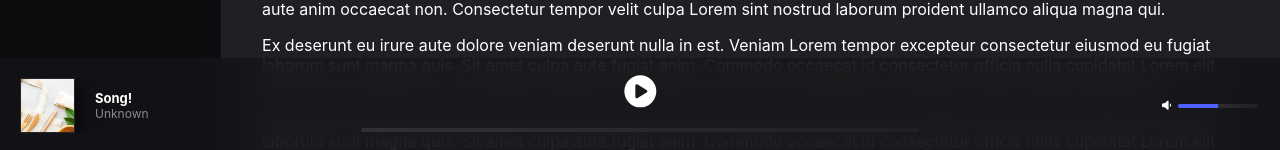
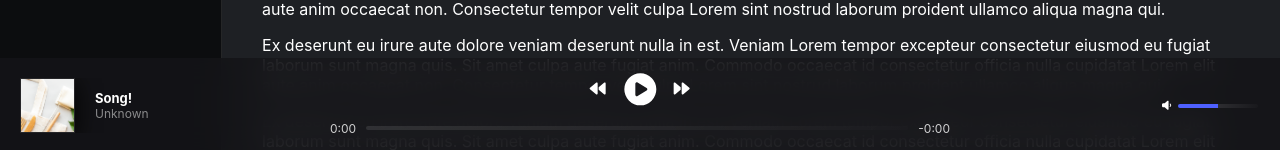
Before and after one commit to nocrusts/jam, a Next.js app: page / in a window 1280 px wide. Shown: the part 647-797 px from the top of the page. Built offline with nearby package versions, Linux system fonts and the light colour scheme.

Commit message:
broken q system

```diff
--- a/components/MusicPlayer.js
+++ b/components/MusicPlayer.js
@@ -6,7 +6,9 @@ import {
     faCirclePause,
     faVolumeLow,
     faVolumeHigh,
-    faVolumeMute
+    faVolumeMute,
+    faForward,
+    faBackward
 } from "@fortawesome/free-solid-svg-icons";
 
 import ReactPlayer from "react-player/youtube";
@@ -24,10 +26,14 @@ const MusicPlayer = () => {
         setPlayed,
         seeking,
         setSeeking,
-        globalPlayerReference
+        globalPlayerReference,
+        nextSong,
+        previousSong
     } = useContext(PlayerContext);
 
     const [volume, setVolume] = useState(0);
+    const [time, setTime] = useState(0);
+    const [duration, setDuration] = useState(0);
 
     const adjustVolume = (percent) => {
         setVolume(preVolume => Math.min(100, Math.max(0, preVolume + percent)));
@@ -67,6 +73,7 @@ const MusicPlayer = () => {
 
     function handleSeekChange(e) {
         setPlayed(parseFloat(e.target.value));
+        setTime(Math.floor(parseFloat(e.target.value) * duration));
     }
 
     function handleSeekMouseUp(e) {
@@ -77,6 +84,13 @@ const MusicPlayer = () => {
     function handleProgress(state) {
         if (!seeking) {
             setPlayed(state.played);
+            setTime(Math.floor(
+                globalPlayerReference.current.getCurrentTime()
+            ));
+
+            setDuration(Math.floor(
+                globalPlayerReference.current.getDuration()
+            ));
         }
     }
 
@@ -87,13 +101,13 @@ const MusicPlayer = () => {
         window.localStorage.setItem("volume", newVolume);
     }
 
-
-
     return (
         <div className={styles.player}>
+            <div className={styles.left}>
+                <div className={styles.thumbnail}>
+                    <img src={currentSong.thumbnail ?? "/stock.png"} alt="album" />
+                </div>
 
-            <div className={styles.left}>
-                <img className={styles.thumbnail} src={currentSong.thumbnail ?? "/stock.png"} alt="album" />
                 <div className={styles.label}>
                     <span className={styles.title}>
                         <a href={currentSong.url} target="_blank" rel="noreferrer" className="link">
@@ -107,8 +121,20 @@ const MusicPlayer = () => {
             </div>
 
             <div className={styles.controls}>
+                <span className="center-row">
                     <button
-                    className={styles.playPause}
+                        className={styles.controlButtons}
+                        onClick={previousSong}
+                        onKeyDown={(e) => e.preventDefault()}
+                    >
+                        <FontAwesomeIcon
+                            icon={faBackward}
+                            size="1x"
+                        />
+                    </button>
+
+                    <button
+                        className={styles.controlButtons}
                         onClick={togglePlay}
                         onKeyDown={(e) => e.preventDefault()}
                     >
@@ -118,7 +144,24 @@ const MusicPlayer = () => {
                         />
                     </button>
 
+                    <button
+                        className={styles.controlButtons}
+                        onClick={nextSong}
+                        onKeyDown={(e) => e.preventDefault()}
+                    >
+                        <FontAwesomeIcon
+                            icon={faForward}
+                            size="1x"
+                        />
+                    </button>
+                </span>
+
+
                 <div className={styles.durationBar}>
+                    <span>{
+                        currentSong.dummy ? "--:--" :
+                            Math.floor(time / 60) + ":" + (time % 60 < 10 ? "0" : "") + time % 60
+                    }</span>
                     <input
                         className={styles.seek}
                         type="range" min={0} max={0.999999} step="any"
@@ -128,12 +171,16 @@ const MusicPlayer = () => {
                         onMouseUp={handleSeekMouseUp}
                         onKeyDown={event => event.preventDefault()}
                         style={{
-                            background: 'linear-gradient(to right, rgb(var(--accent)) 0%, rgb(var(--accent)) ' + played * 100 + '%, rgba(255, 255, 255, 0.1) ' + played * 100 + '%, transparent 140%)'
+                            background: 'linear-gradient(to right, rgb(var(--accent)) 0%, rgb(var(--accent)) ' + played * 100 + '%, rgba(255, 255, 255, 0.1) ' + played * 100 + '%, transparent 110%)'
                         }}
                     />
+                    <span>-{
+                        currentSong.dummy ? "--:--" :
+                            Math.floor((duration - time) / 60) + ":" + ((duration - time) % 60 < 10 ? "0" : "") + (duration - time) % 60
+                    }</span>
                 </div>
 
-            </div>
+            </div >
 
             <div className={styles.right}>
 
@@ -154,7 +201,7 @@ const MusicPlayer = () => {
                     onChange={handleVolumeChange}
                     onKeyDown={event => event.preventDefault()}
                     style={{
-                        background: 'linear-gradient(to right, rgb(var(--accent)) 0%, rgb(var(--accent)) ' + volume + '%, rgba(255, 255, 255, 0.1) ' + volume + '%, transparent 140%)'
+                        background: 'linear-gradient(to right, rgb(var(--accent)) 0%, rgb(var(--accent)) ' + volume + '%, rgba(255, 255, 255, 0.1) ' + volume + '%, transparent 110%)'
                     }}
                 />
 
@@ -164,11 +211,14 @@ const MusicPlayer = () => {
                 <ReactPlayer
                     ref={globalPlayerReference}
                     url={currentSong.url}
+                    width={0}
+                    height={0}
                     playing={playing}
                     controls={false}
                     playsinline={false}
                     pip={false}
                     volume={volume / 100}
+                    onEnded={() => nextSong()}
                     onProgress={handleProgress}
                     config={
                         {
--- a/stores/playerContext.js
+++ b/stores/playerContext.js
@@ -1,18 +1,56 @@
-import { createContext, useState, useRef } from "react";
+import { createContext, useState, useRef, useEffect } from "react";
 import Song from "../objects/Song";
 
 const PlayerContext = createContext();
 
 const PlayerContextProvider = ({ children }) => {
     const [playing, setPlaying] = useState(false);
-    const [currentSong, setCurrentSong] = useState({});
+    const [currentSong, setCurrentSong] = useState(Song.create());
     const [played, setPlayed] = useState(0);
     const [seeking, setSeeking] = useState(false);
+
+    // Queue related states
+    const [queue, setQueue] = useState([]);
+    const [queueIndex, setQueueIndex] = useState(0);
+
     const globalPlayerReference = useRef(null);
+
+    const nextSong = async () => {
+        setQueueIndex(current => Math.min(current + 1, queue.length));
+    }
+
+    const previousSong = async () => {
+        if (globalPlayerReference.current.getCurrentTime() > 3 && !currentSong.dummy) {
+            globalPlayerReference.current.seekTo(0);
+        } else {
+            setQueueIndex(current => Math.max(-1, current - 1));
+        }
+    }
+
+    const addToQueue = async (song) => {
+        if (queue[queue.length - 1]?.url != song.url) {
+            setQueue(current => [...current, song]);
+            if (currentSong.dummy) {
+                setCurrentSong(song);
+                setPlaying(true);
+            }
+        }
+    }
 
     const togglePlaying = () => {
         setPlaying(current => !current)
     }
+
+    useEffect(() => {
+        if (queueIndex >= queue.length || queueIndex < 0) {
+            setCurrentSong(Song.create());
+        }
+
+        else if (queue.length > 0) {
+            setCurrentSong(queue[queueIndex]);
+            console.log("set song to", queue[queueIndex])
+        }
+    }, [queueIndex]);
 
     return (
         <PlayerContext.Provider value={{
@@ -21,7 +59,11 @@ const PlayerContextProvider = ({ children }) => {
             currentSong, setCurrentSong,
             played, setPlayed,
             seeking, setSeeking,
-            globalPlayerReference
+            globalPlayerReference,
+            queue, setQueue,
+            queueIndex, setQueueIndex,
+            nextSong, previousSong,
+            addToQueue
         }}>{children}</PlayerContext.Provider>
     );
 }
--- a/styles/MenuItem.module.css
+++ b/styles/MenuItem.module.css
@@ -1,7 +1,7 @@
 .menuItem {
     display: inline-block;
+    width: 100%;
     padding: 10px;
-    width: 100%;
     text-decoration: none;
     border-radius: 5px;
     font-size: 14px;
--- a/styles/MusicPlayer.module.css
+++ b/styles/MusicPlayer.module.css
@@ -15,8 +15,8 @@
 }
 
 .left {
+    display: flex;
     max-width: 30%;
-    display: flex;
     align-items: center;
     flex: 1;
     overflow: hidden;
@@ -24,6 +24,7 @@
 
 .label {
     display: flex;
+    width: 100%;
     flex-direction: column;
     margin-left: 20px;
 }
@@ -32,43 +33,77 @@
     white-space: nowrap;
     font-size: 13px;
     font-weight: 700;
+    text-overflow: ellipsis;
+    overflow: hidden;
 }
 
 .artist {
+    white-space: nowrap;
     opacity: 0.5;
+    text-overflow: ellipsis;
+    overflow: hidden;
 }
 
 .thumbnail {
+    display: flex;
     width: 55px;
     height: 55px;
+    justify-content: center;
+    align-items: center;
+    flex-shrink: 0;
     border: 1px rgba(255, 255, 255, 0.082) solid;
+    overflow: hidden;
+    box-shadow: black 0 5px 25px;
+    -webkit-user-drag: none;
+    -webkit-user-select: none;
+    -moz-user-select: none;
+    -ms-user-select: none;
+    user-select: none;
+}
+
+.thumbnail img {
+    width: 135%;
+    height: 135%;
+    -o-object-fit: cover;
     object-fit: cover;
-    box-shadow: black 0 5px 25px;
+    -webkit-user-drag: none;
+    -webkit-user-select: none;
+    -moz-user-select: none;
+    -ms-user-select: none;
+    user-select: none;
     -webkit-user-drag: none;
 }
 
 .controls {
     display: flex;
+    height: 100%;
     flex-direction: column;
     justify-content: space-evenly;
     align-items: center;
     flex: 2;
-    height: 100%;
 }
 
 .durationBar {
     display: flex;
+    width: 100%;
+    justify-content: center;
     align-items: center;
-    justify-content: center;
-    width: 100%;
+}
+
+.durationBar > span {
+    font-size: 12px;
+    opacity: 0.8;
+    user-select: none;
 }
 
 .seek {
-    width: 90%;
+    width: calc(100% - 20px);
     max-width: 580px;
+    margin: 0 10px;
 }
 
-.playPause {
+.controlButtons {
+    margin: 0 5px;
     color: white;
     background: transparent;
     outline: 0;
@@ -78,21 +113,21 @@
     cursor: pointer;
 }
 
-.playPause path {
+.controlButtons path {
     transition: 0.15s ease-out;
 }
 
-.playPause:hover path {
+.controlButtons:hover path {
     fill: rgba(255, 255, 255, 0.7);
 }
 
-.playPause:active {
+.controlButtons:active {
     transform: scale(1.15);
 }
 
 .right {
+    display: flex;
     max-width: 30%;
-    display: flex;
     justify-content: flex-end;
     align-items: center;
     flex: 1;
--- a/styles/SongRow.module.css
+++ b/styles/SongRow.module.css
@@ -2,14 +2,55 @@
     display: flex;
     justify-content: space-between;
     align-items: center;
-    cursor: pointer;
     font-size: 12px;
     border-radius: 7px;
 }
 
-.songRow img {
-    margin: 10px;
-    object-fit: cover;
+.songRow .index>span {
+    display: flex;
+    justify-content: flex-end;
+    align-items: center;
+}
+
+.songRow .index>span>img {
+    transform: translateX(10px)
+}
+
+.songRow svg {
+    display: none;
+}
+
+.songRow:hover .index>span {
+    display: none;
+}
+
+.songRow:hover .index svg {
+    display: inline-block;
+}
+
+
+
+.img {
+    display: flex;
+    width: 40px;
+    height: 40px;
+    justify-content: center;
+    align-items: center;
+    margin: 5px 15px;
+    overflow: hidden;
+    -webkit-user-select: none;
+       -moz-user-select: none;
+        -ms-user-select: none;
+            user-select: none;
+
+}
+
+.img img {
+    width: 135%;
+    height: 135%;
+    -o-object-fit: cover;
+       object-fit: cover;
+    -webkit-user-drag: none;
 }
 
 .label {
@@ -18,16 +59,29 @@
 }
 
 .index {
-    text-align: center;
-    width: 60px;
+    width: 25px;
+    text-align: right;
     padding-left: 10px;
     font-size: 15px;
     font-weight: 600;
+    -webkit-user-select: none;
+       -moz-user-select: none;
+        -ms-user-select: none;
+            user-select: none;
 }
 
 .left {
     display: flex;
     align-items: center;
+    cursor: pointer;
+}
+
+.right {
+    margin-right: 15px;
+    -webkit-user-select: none;
+       -moz-user-select: none;
+        -ms-user-select: none;
+            user-select: none;
 }
 
 .songRow:hover {
--- a/styles/globals.css
+++ b/styles/globals.css
@@ -120,6 +120,36 @@ input[type="range"]:hover::-webkit-slider-thumb {
   opacity: 1;
 }
 
+.btn {
+  display: inline-block;
+  padding: 7px 12px;
+  outline: none;
+  background: transparent;
+  color: rgba(255, 255, 255, 0.8);
+  border-radius: 999px;
+  text-align: center;
+  font-size: 12px;
+  font-weight: 600;
+  text-transform: uppercase;
+  cursor: pointer;
+  border: 2px solid rgba(var(--accent), 0.5);
+}
+
+.btn:hover {
+  color: white;
+  background: rgb(var(--accent));
+}
+
+.btn:active {
+  transform: scale(0.95);
+}
+
+.center-row {
+  display: flex;
+  justify-content: center;
+  align-items: center;
+}
+
 :root {
   --sidebar-width: 260px;
   --accent: 78, 96, 255;
```
Also changed, not shown: components/SongRow.js (+43 -8 lines), objects/Song.js (+34 -1 lines), pages/library.js (+26 -20 lines), public/disco.gif (added). Lines whose indentation alone changed are shown as unchanged.
